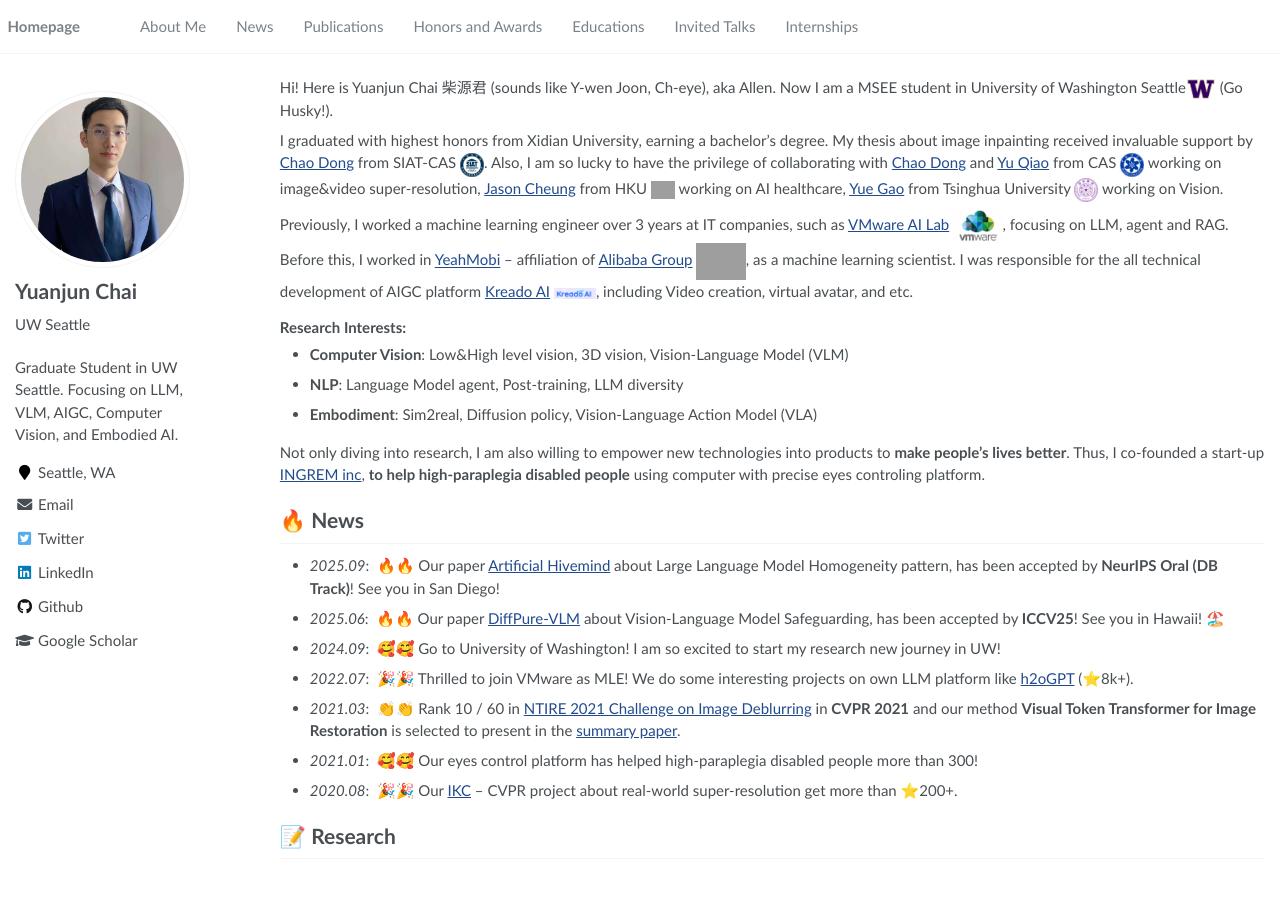
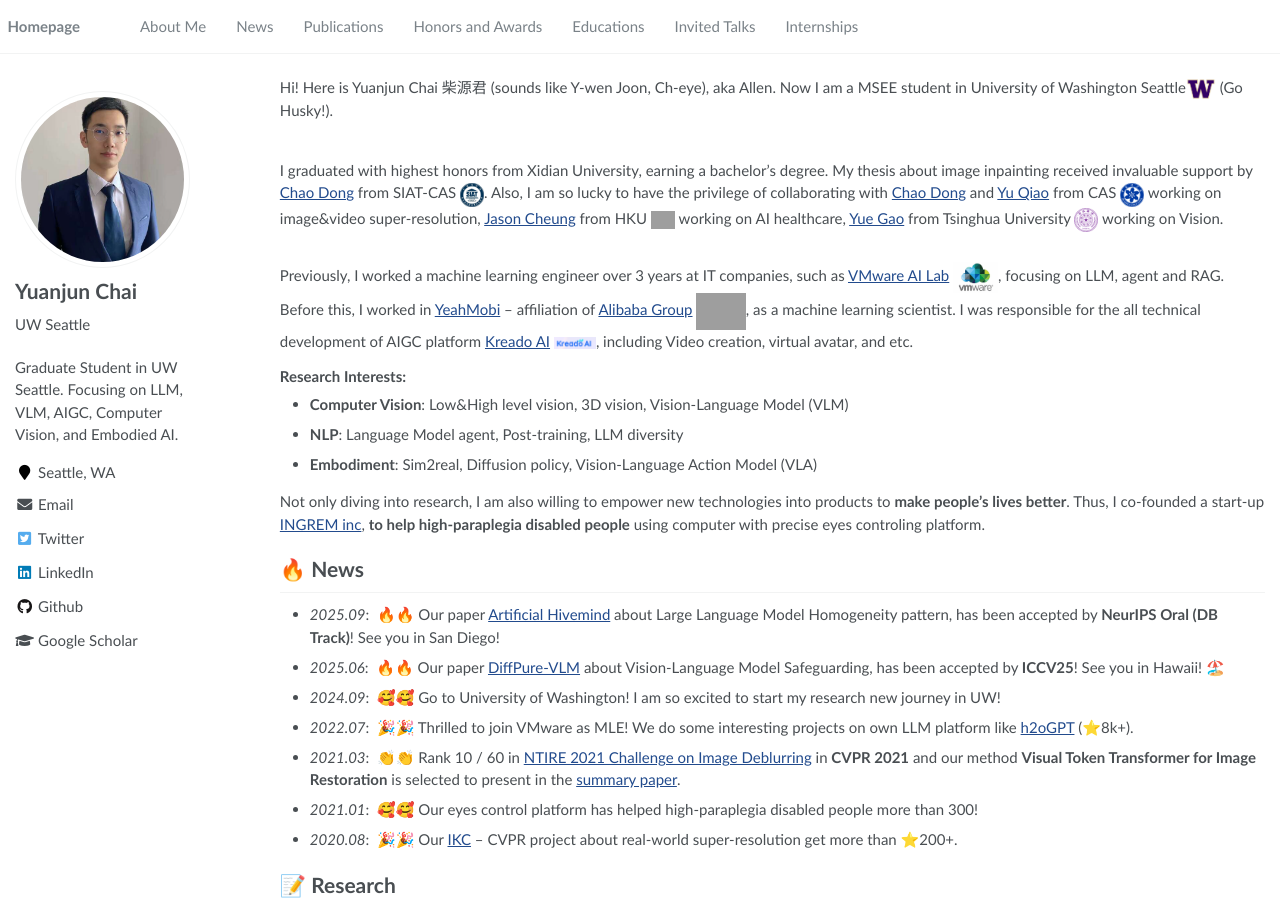
Before and after one commit to yuanjunchai/yuanjunchai.github.io, a Jekyll site: the page built from _pages/about.md, in a window 1280 px wide and 900 px high. Built offline with Jekyll 4.4.1, drawn with Linux system fonts in a browser that asks for light colours; grey boxes are pictures that could not be loaded.

Commit message:
update README

```diff
--- a/_pages/about.md
+++ b/_pages/about.md
@@ -20,13 +20,13 @@
 Hi! Here is Yuanjun Chai 柴源君 (sounds like Y-wen Joon, Ch-eye), aka Allen. Now I am a MSEE student in University of Washington Seattle<img src='./images/UWlogo.png' style='width: 2.0em;'> (Go Husky!).
 
 <!-- Hi! Here is Yuanjun Chai 柴源君 (sounds like Y-wen Joon, Ch-eye), aka Allen. I work at [iFlyTek AI Lab](https://xinghuo.xfyun.cn/sparkapi) <img src='./images/iFlyTek_logo.jpeg' style='width: 3.8em;'>, working on LLM and Multi-LLM. -->
-
+<br />
 
 I graduated with highest honors from Xidian University, earning a bachelor's degree. My thesis about image inpainting received invaluable support by [Chao Dong](https://scholar.google.com/citations?user=OSDCB0UAAAAJ&hl=en&oi=ao) from SIAT-CAS <img src='./images/siat.jpeg' style='width: 1.6em;'>. Also, I am so lucky to have the privilege of collaborating with [Chao Dong](https://scholar.google.com/citations?user=OSDCB0UAAAAJ&hl=en&oi=ao) and [Yu Qiao](https://scholar.google.com/citations?hl=en&user=gFtI-8QAAAAJ) from CAS <img src='./images/cas.jpeg' style='width: 1.6em;'> working on image&video super-resolution, [Jason Cheung](https://www.ortho.hku.hk/biography/cheung-pui-yin-jason/) from HKU <img src='./images/hku.png' style='width: 1.6em;'> working on AI healthcare, [Yue Gao](https://www.gaoyue.org/)  from Tsinghua University <img src='./images/tsinghua.png' style='width: 1.6em;'> working on Vision.<br />
 
 <!-- and [Eric Yi](https://scholar.google.com/citations?user=UyZL660AAAAJ&hl=en) -->
-
-Previously, I worked a machine learning engineer over 3 years at IT companies, such as [VMware AI Lab](https://www.vmware.com/artificial-intelligence/ai-labs.html) <img src='./images/vmwarelogo.jpeg' style='width: 3.3em;'>, focusing on LLM, agent and RAG. Before this, I worked in [YeahMobi](https://en.yeahmobi.com/) -- affiliation of [Alibaba Group](https://www.alibabagroup.com/en-US) <img src='./images/Alibaba-Logo.png' style='width: 3.3em;'>, as a machine learning scientist. I was responsible for the all technical development of AIGC platform [Kreado AI](https://kreadoai.com/) <img src='./images/kreado_logo.png' style='width: 2.8em;'>, including Video creation, virtual avatar, and etc.
+<br />
+Previously, I worked a machine learning engineer over 3 years at IT companies, such as [VMware AI Lab](https://www.vmware.com/artificial-intelligence/ai-labs.html) <img src='./images/vmwarelogo.jpeg' style='width: 3.0em;'>, focusing on LLM, agent and RAG. Before this, I worked in [YeahMobi](https://en.yeahmobi.com/) -- affiliation of [Alibaba Group](https://www.alibabagroup.com/en-US) <img src='./images/Alibaba-Logo.png' style='width: 3.3em;'>, as a machine learning scientist. I was responsible for the all technical development of AIGC platform [Kreado AI](https://kreadoai.com/) <img src='./images/kreado_logo.png' style='width: 2.8em;'>, including Video creation, virtual avatar, and etc.
 
 <!-- <img src='./images/SparkLLM.png' style='width: 2.7em;'>, working on SparkLLM, RAG, agent and Multi-modal LLM. -->
 <!-- Then, I am currently a machine learning engineer at VMware AI Lab <img src='./images/vmware.png' style='width: 2.3em;'>, working on LLM agent, RAG and VLM.<br /> -->
```
